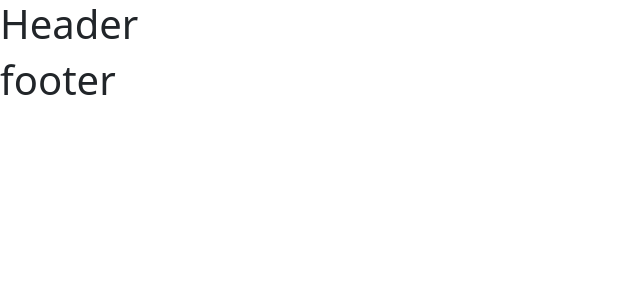
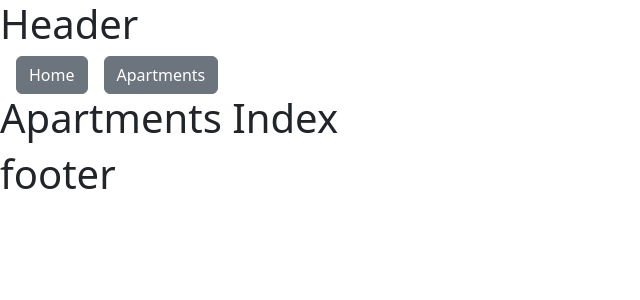
Before and after one commit to TommasoPezzola231/BoolBnB_Frontend_Project, a Vue app: page /apartments in a window 1280 px wide. Before the commit this address had no page. Shown: the top 300 px of the page, without its empty margins (0-640 px from the left). Built offline with nearby package versions, Linux system fonts and the light colour scheme.

Commit message:
Add view apartmentsIndex

```diff
--- a/src/components/header/HeaderApp.vue
+++ b/src/components/header/HeaderApp.vue
@@ -5,6 +5,10 @@ export default {
 
   data () {
     return {
+        navLinks: [
+            { routeName: '/', label: 'Home'},
+            { routeName: '/apartments', label: 'Apartments'}
+        ]
     }
   },
 }
@@ -14,6 +18,10 @@ export default {
 <template>
    <section>
         <h1>Header</h1>
+
+        <template v-for="item in navLinks">
+            <router-link class="btn btn-secondary ms-3" :to="item.routeName">{{item.label}}</router-link>
+        </template>
    </section>
 </template>
 
--- /dev/null
+++ b/src/pages/ApartmentsIndex.vue
@@ -0,0 +1,27 @@
+<script>
+
+import axios from 'axios';
+import HeaderApp from '../components/header/HeaderApp.vue'
+import FooterApp from '../components/footer/FooterApp.vue'
+export default {
+    name: 'ApartmentsIndex',
+    components: {
+        HeaderApp,
+        FooterApp
+    },
+    data () {
+        return {
+        }
+    },
+}
+</script>
+
+<template>
+   <section>
+        <h1>Apartments Index</h1>
+   </section>
+</template>
+
+<style lang="scss" scoped>
+
+</style>
--- a/src/router.js
+++ b/src/router.js
@@ -1,6 +1,7 @@
 import { createRouter, createWebHistory } from 'vue-router';
 
 import HomeApp from './pages/HomeApp.vue';
+import ApartmentsIndex from './pages/ApartmentsIndex.vue';
 
 const router = createRouter({
     history: createWebHistory(),
@@ -11,7 +12,9 @@ const router = createRouter({
             component: HomeApp,
         },
         {
-            // altre path
+            path: '/apartments',
+            name: 'apartments',
+            component: ApartmentsIndex,
         },
     ],
 });
```
